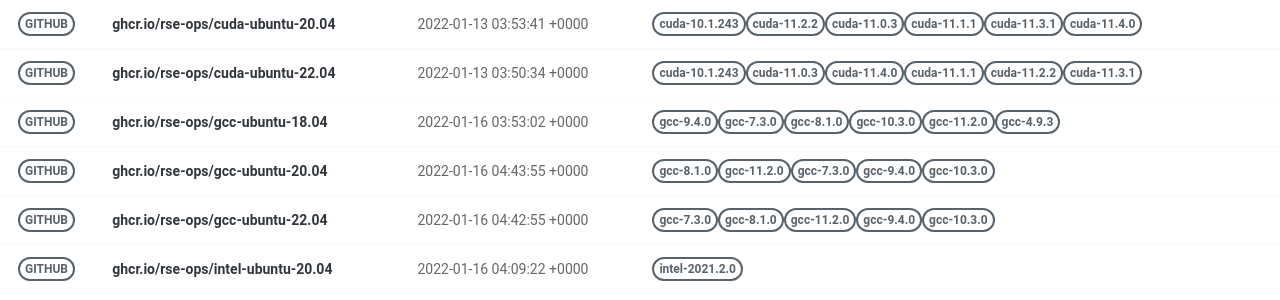
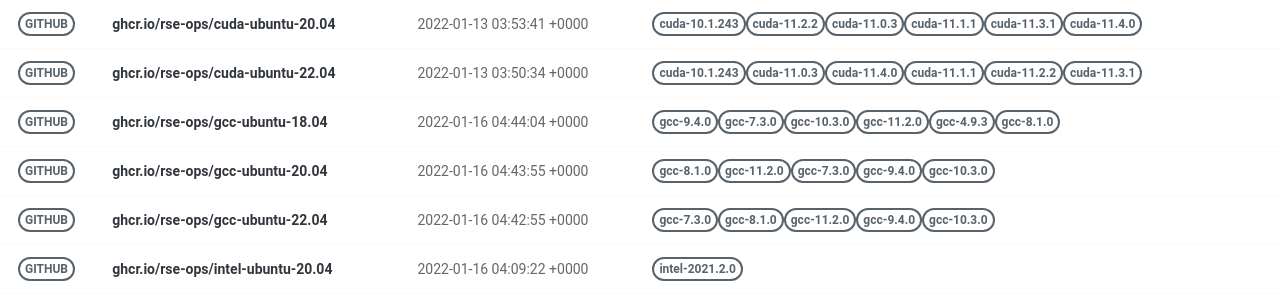
Before and after one commit to rse-ops/docker-images, a Jekyll site: the page built from pages/index.md, in a window 1280 px wide. Shown: the part 277-577 px from the top of the page. Built offline with Jekyll 4.4.1, drawn with Linux system fonts in a browser that asks for light colours; nearby versions of some CDN libraries.

Commit message:
Automated push to update library 2022-01-16

```diff
--- a/_library/ghcr.io-rse-ops-gcc-ubuntu-18.04.md
+++ b/_library/ghcr.io-rse-ops-gcc-ubuntu-18.04.md
@@ -1,7 +1,7 @@
 ---
 layout: container
 name: ghcr.io/rse-ops/gcc-ubuntu-18.04
-updated_at: 2022-01-16 03:53:02.684328
+updated_at: 2022-01-16 04:44:04.976600
 
 
 container_url: https://github.com/orgs/rse-ops/packages/container/package/gcc-ubuntu-18.04
```
Also changed, not shown: other parts of _library/ghcr.io-rse-ops-gcc-ubuntu-18.04.md (+3 -3 lines).
